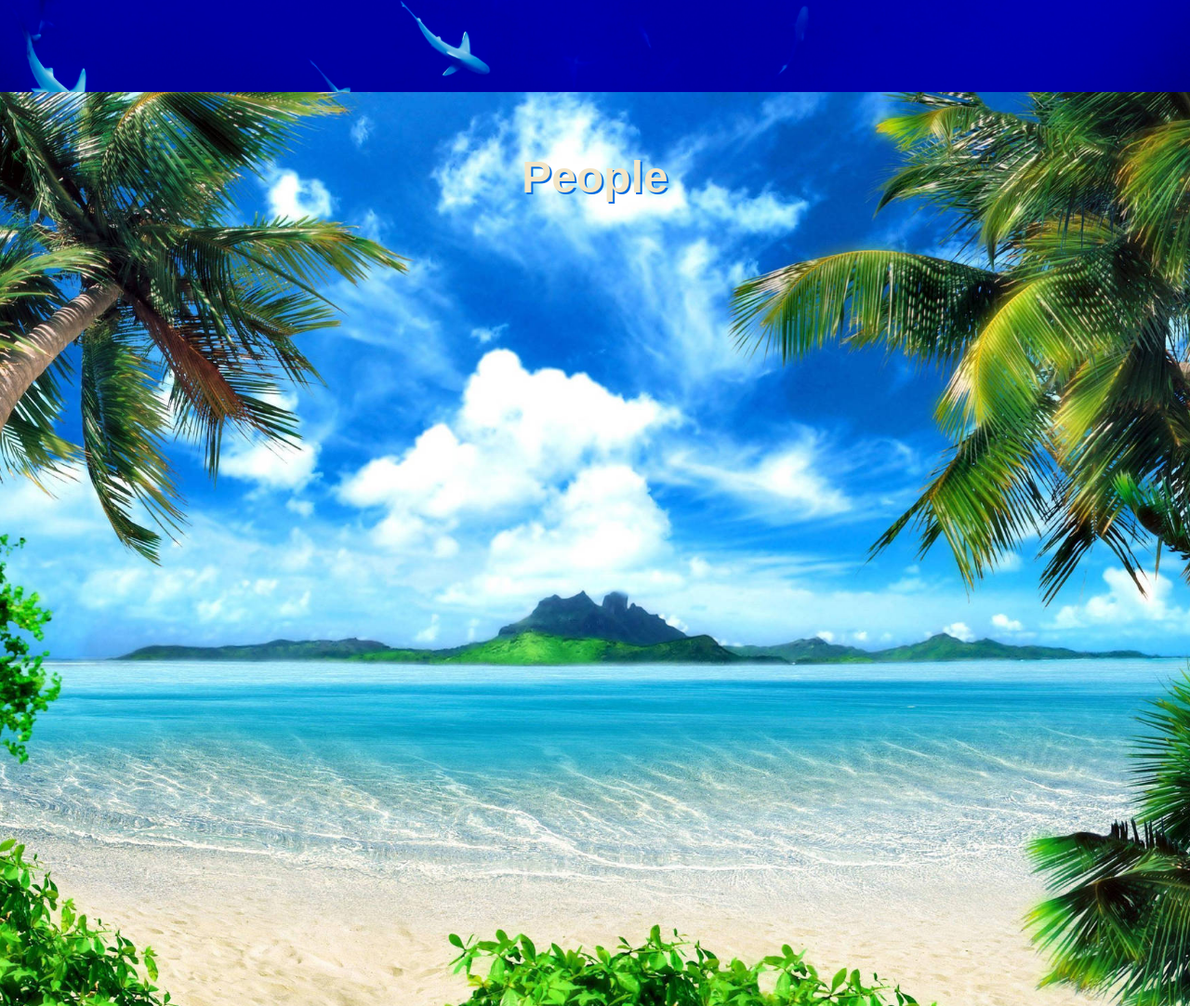
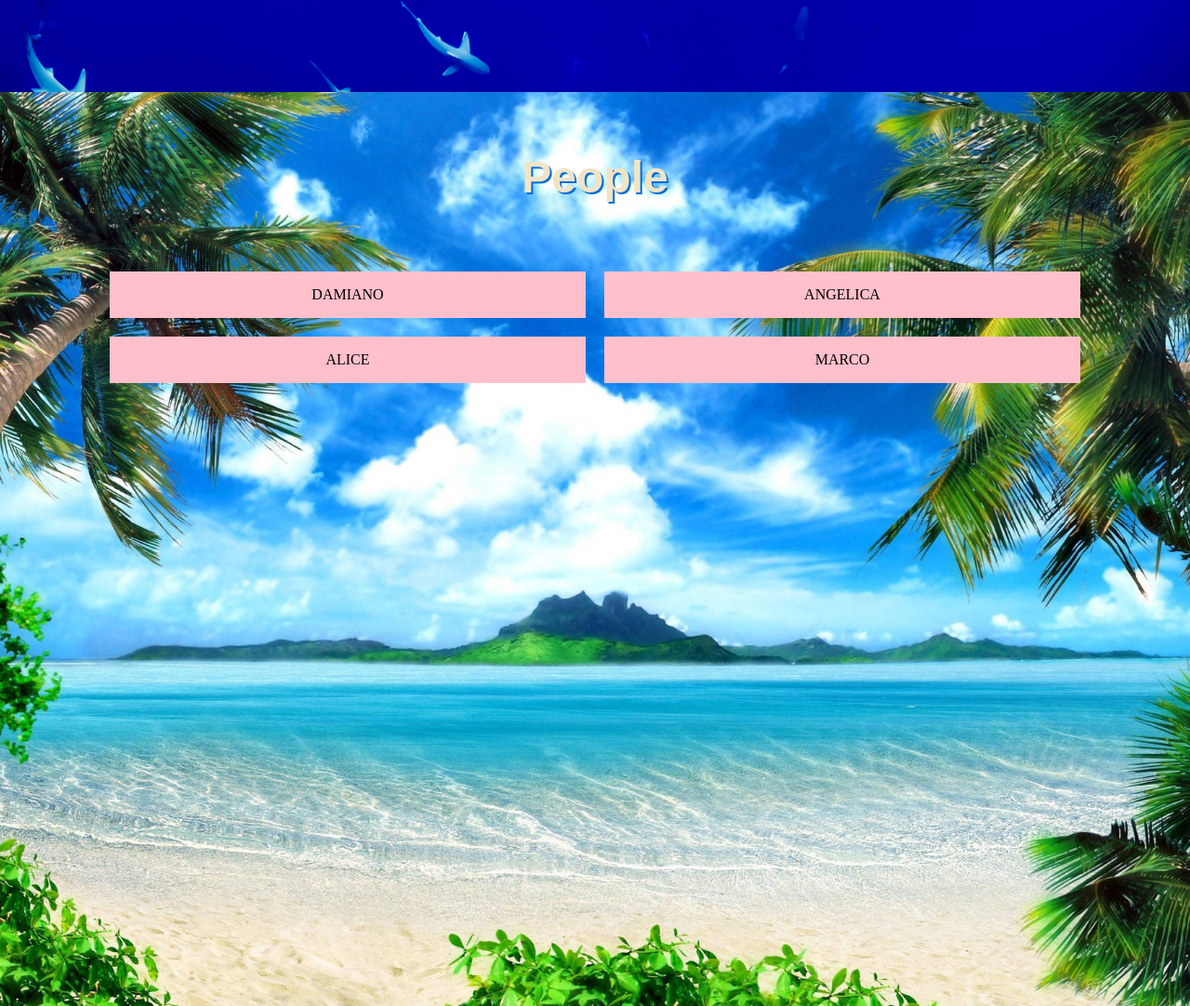
Before and after one commit to EasySharks/easysharks, a plain HTML site: page index.html in a window 1280 px wide. Shown: the part 747-1829 px from the top of the page at 93% size. Drawn offline with Linux system fonts and the light colour scheme.

Commit message:
boxes with names of biologists

```diff
--- a/index.html
+++ b/index.html
@@ -17,9 +17,25 @@
             <h2> Italians across the world spreading knowlege about Marine Biology</h2>
         </div>
 
-        <div id = "people">
+        <div id="people">
             <h1> People </h1>
+            <div id="four_box">
+                <div class="person">
+                    <p>DAMIANO</p>
+                </div>
+                <div class="person">
+                    <p>ANGELICA</p>
+                </div>
+                <div class="person">
+                    <p>ALICE</p>
+                </div>
+                <div class="person">
+                    <p>MARCO</p>
+                </div>
+            </div>
         </div>
+
+
     </body>
 
 </html>
--- a/style.css
+++ b/style.css
@@ -99,3 +99,15 @@ body {
   text-shadow: 2px 2px var(--celtic-blue);
   font-family: sans-serif;
 }
+
+#four_box {
+  display: flex;
+  flex-wrap: wrap; /* Allow flex items to wrap to the next row */
+  justify-content: center; /* Center items horizontally */
+}
+
+.person {
+  width: 40%;
+  background-color: pink;
+  margin: 10px; /* Add some margin between the boxes */
+}
```
